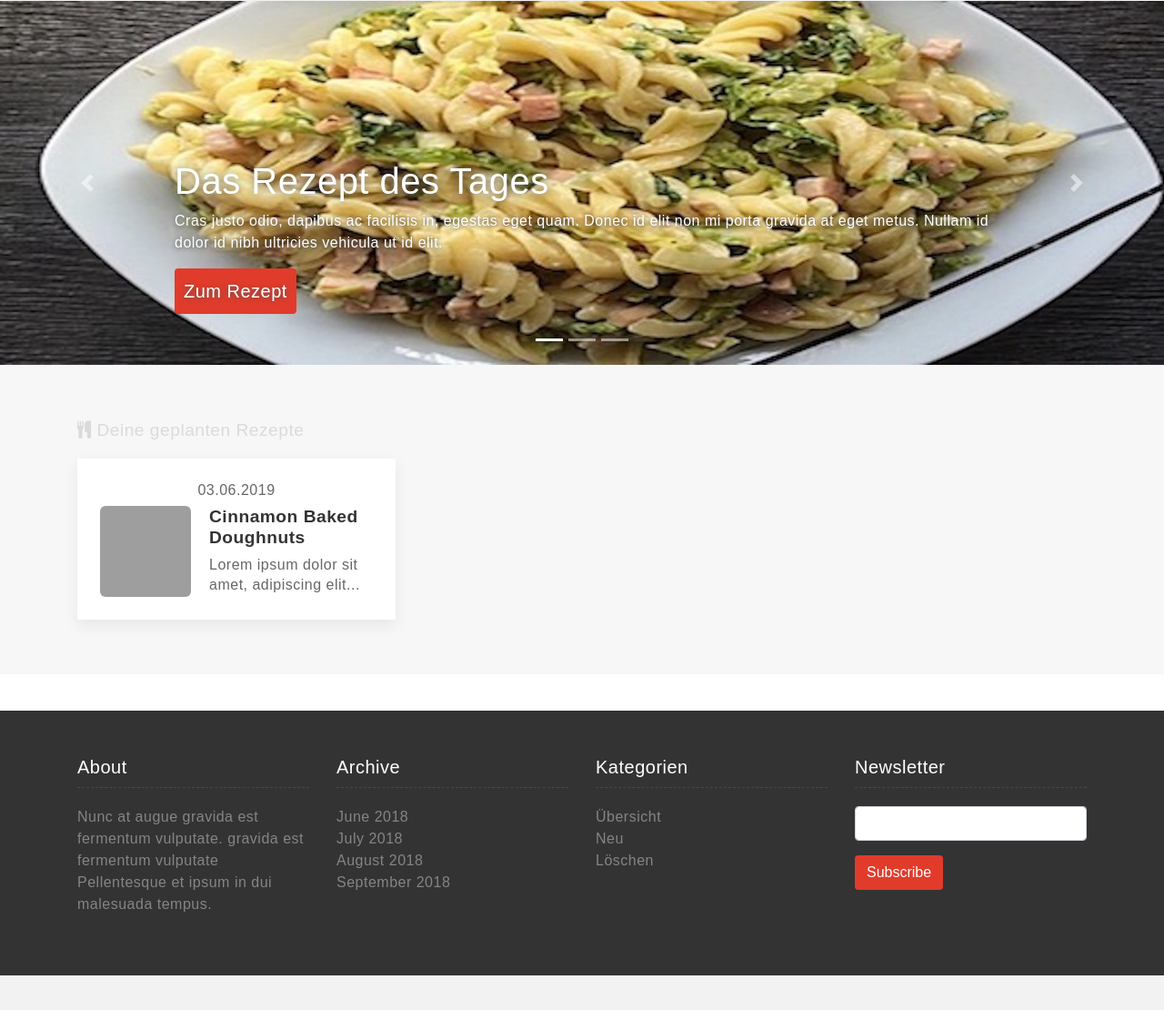
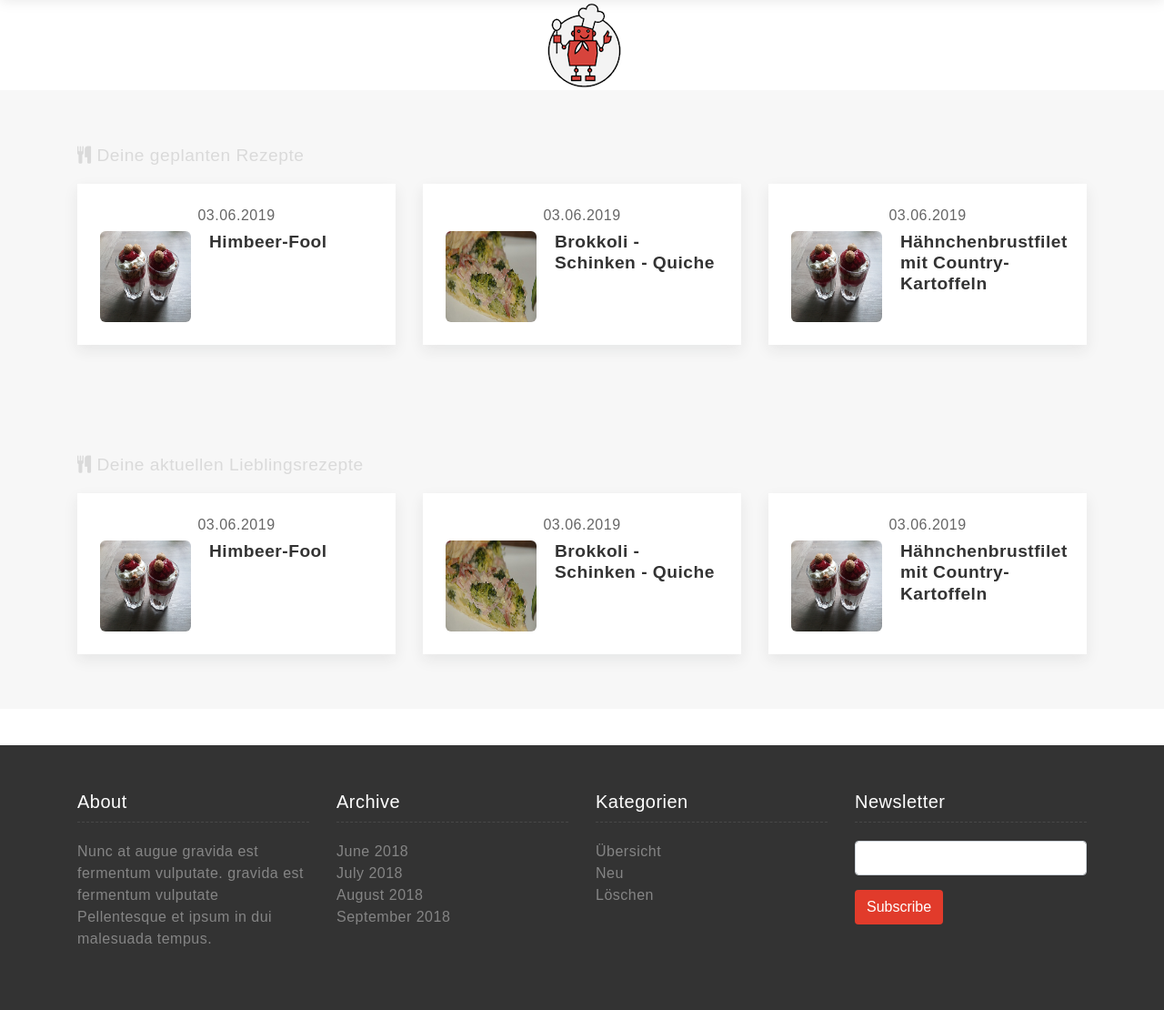
Before and after one commit to Jochen723/rezeptobot, a PHP site: page / in a window 1280 px wide. Shown: the part 70-1180 px from the top of the page at 91% size. Before the commit the page ends 1142 px from the top, so only its background shows below. Run offline with PHP 8.4, Linux system fonts and the light colour scheme; a user stored in the database is signed in; some web fonts are replaced; grey boxes are pictures that could not be loaded.

Commit message:
Rezeptobot-Logo hinzugefügt

```diff
--- a/index.php
+++ b/index.php
@@ -39,7 +39,11 @@
         <!-- Navigation -->
         <div id="navigation"></div>
 
+
+
+
         <!-- Carousel -->
+        <!--
         <div id="myCarousel" class="carousel slide" data-ride="carousel">
             <ol class="carousel-indicators">
                 <li data-target="#myCarousel" data-slide-to="0" class="active"></li>
@@ -79,6 +83,16 @@
                         </div>
                     </div>
                 </div>
+                <div class="carousel-item">
+                    <img class="third-slide" src="images/Himbeer_Fool_0.jpg" alt="Third slide">
+                    <div class="container">
+                        <div class="carousel-caption text-right">
+                            <h1><a href="recipe-detail.html">Skillet Scalloped Potatoes</a></h1>
+                            <p>Cras justo odio, dapibus ac facilisis in, egestas eget quam. Donec id elit non mi porta gravida at eget metus. Nullam id dolor id nibh ultricies vehicula ut id elit.</p>
+                            <p><a class="btn btn-lg btn-primary" href="recipe-detail.html" role="button">Read more</a></p>
+                        </div>
+                    </div>
+                </div>
             </div>
             <a class="carousel-control-prev" href="#myCarousel" role="button" data-slide="prev">
                 <span class="carousel-control-prev-icon" aria-hidden="true"></span>
@@ -89,26 +103,75 @@
                 <span class="sr-only">Next</span>
             </a>
         </div>
+        -->
 
+        <!-- Top Recipes -->
+        <center>
+            <img src="logo/rezeptobot.png" alt="centered image" />
+        </center>
+        <div class="top">
 
+            <div class="container">
+                <h5><i class="fa fa-cutlery" aria-hidden="true"></i> Deine geplanten Rezepte</h5>
+                <div class="row">
+                    <div class="col-lg-4">
+                        <div class="box clearfix">
+                            <h6 align="center">03.06.2019</h6>
+                            <a href="recipe-detail.html"><img src="images/Himbeer_Fool_0.jpg" alt=""></a>
+                            <h3><a href="recipe-detail.html">Himbeer-Fool</a></h3>
+                        </div>
+                    </div>
+                    <div class="col-lg-4">
+                        <div class="box clearfix">
+                            <h6 align="center">03.06.2019</h6>
+                            <a href="recipe-detail.html"><img src="images/526586-420x280-fix-brokkoli-schinken-quiche.jpeg" alt=""></a>
+                            <h3><a href="recipe-detail.html">Brokkoli - Schinken - Quiche</a></h3>
+                        </div>
+                    </div>
+                    <div class="col-lg-4">
+                        <div class="box clearfix">
+                            <h6 align="center">03.06.2019</h6>
+                            <a href="recipe-detail.html"><img src="images/Himbeer_Fool_0.jpg" alt=""></a>
+                            <h3><a href="recipe-detail.html">Hähnchenbrustfilet mit Country-Kartoffeln
+                                </a></h3>
+                        </div>
+                    </div>
+                </div>
+
+            </div>
+        </div>
 
         <!-- Top Recipes -->
         <div class="top">
             <div class="container">
+                <h5><i class="fa fa-cutlery" aria-hidden="true"></i> Deine aktuellen Lieblingsrezepte</h5>
                 <div class="row">
                     <div class="col-lg-4">
-                        <h5><i class="fa fa-cutlery" aria-hidden="true"></i> Deine geplanten Rezepte</h5>
                         <div class="box clearfix">
                             <h6 align="center">03.06.2019</h6>
-                            <a href="recipe-detail.html"><img src="images/879716-420x280-fix-nudel-kasseler-pfanne-mit-wirsing2.jpg" alt=""></a>
-                            <h3><a href="recipe-detail.html">Cinnamon Baked Doughnuts</a></h3>
-                            <p>Lorem ipsum dolor sit amet, adipiscing elit...</p>
+                            <a href="recipe-detail.html"><img src="images/Himbeer_Fool_0.jpg" alt=""></a>
+                            <h3><a href="recipe-detail.html">Himbeer-Fool</a></h3>
+                        </div>
+                    </div>
+                    <div class="col-lg-4">
+                        <div class="box clearfix">
+                            <h6 align="center">03.06.2019</h6>
+                            <a href="recipe-detail.html"><img src="images/526586-420x280-fix-brokkoli-schinken-quiche.jpeg" alt=""></a>
+                            <h3><a href="recipe-detail.html">Brokkoli - Schinken - Quiche</a></h3>
+                        </div>
+                    </div>
+                    <div class="col-lg-4">
+                        <div class="box clearfix">
+                            <h6 align="center">03.06.2019</h6>
+                            <a href="recipe-detail.html"><img src="images/Himbeer_Fool_0.jpg" alt=""></a>
+                            <h3><a href="recipe-detail.html">Hähnchenbrustfilet mit Country-Kartoffeln
+                                </a></h3>
                         </div>
                     </div>
                 </div>
+
             </div>
         </div>
-
         <!--
         <div class="list">
             <div class="container">
--- a/rezeptdetails.php
+++ b/rezeptdetails.php
@@ -59,6 +59,9 @@ if(!isset($_SESSION['userid'])) {
   </head>
   <body>
   <div id="navigation"></div>
+  <center>
+      <img src="logo/rezeptobot.png" alt="centered image" style="height:100%;" />
+  </center>
       <div class="recipe-detail">
           <div class="container">
               <div class="row justify-content-center">
--- a/rezeptplaner.php
+++ b/rezeptplaner.php
@@ -41,6 +41,9 @@
     </head>
     <body>
         <div id="navigation"></div>
+        <center>
+            <img src="logo/rezeptobot.png" alt="centered image" style="height:100%;width:auto" />
+        </center>
 	    <div id='calendar' style="margin-top: 8px; margin-left: 20px; margin-right: 20px;"></div>
 	    <div class="modal fade" id="exampleModal" tabindex="-1" role="dialog" aria-labelledby="exampleModalLabel" aria-hidden="true">
 	        <div class="modal-dialog" role="document">
--- a/uebersicht.php
+++ b/uebersicht.php
@@ -40,6 +40,9 @@
 
     <body>
         <div id="navigation"></div>
+        <center>
+            <img src="logo/rezeptobot.png" alt="centered image" style="height:100%;" />
+        </center>
 
         <!-- List Recipes -->
         <div class="list">
```
